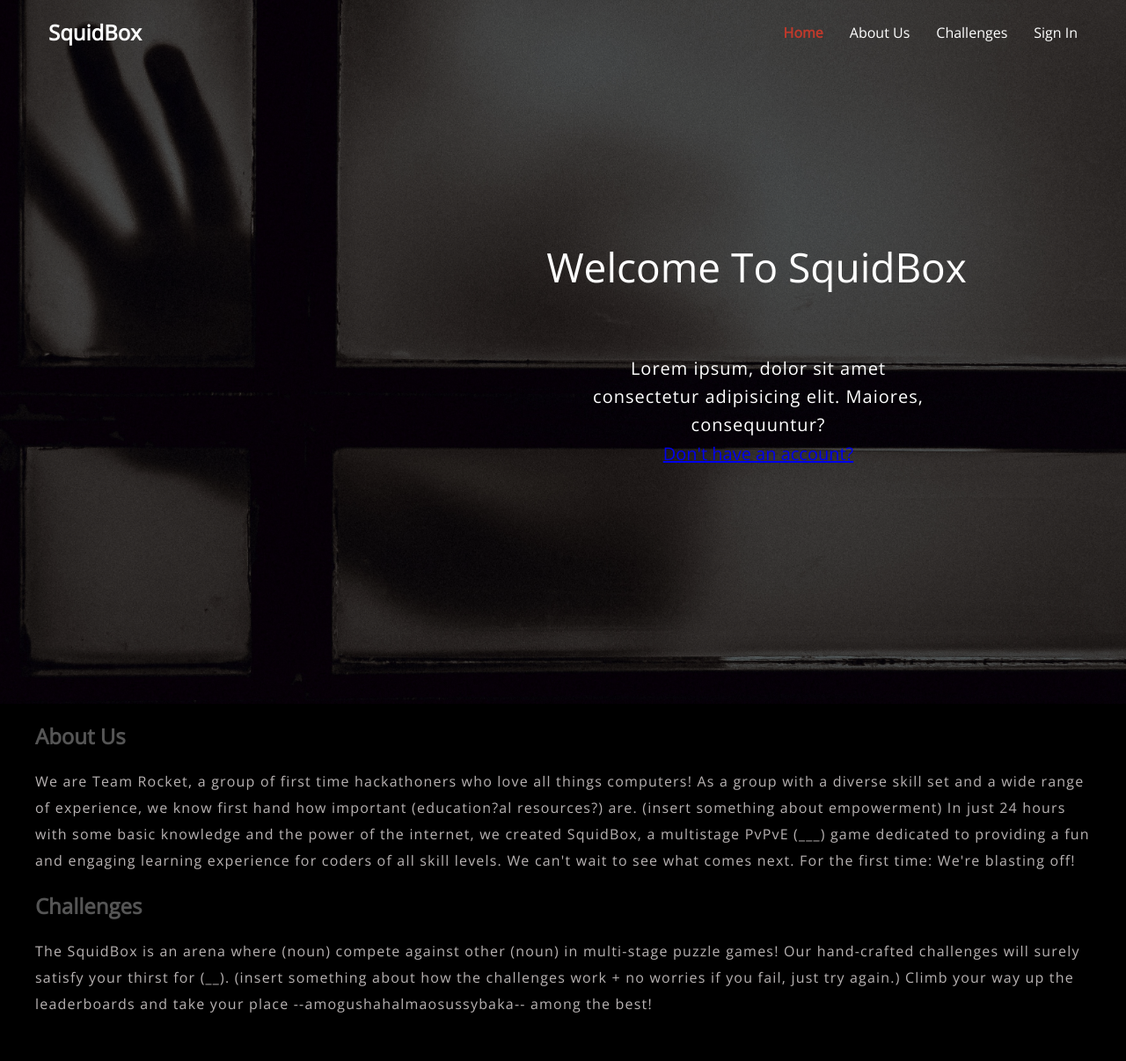
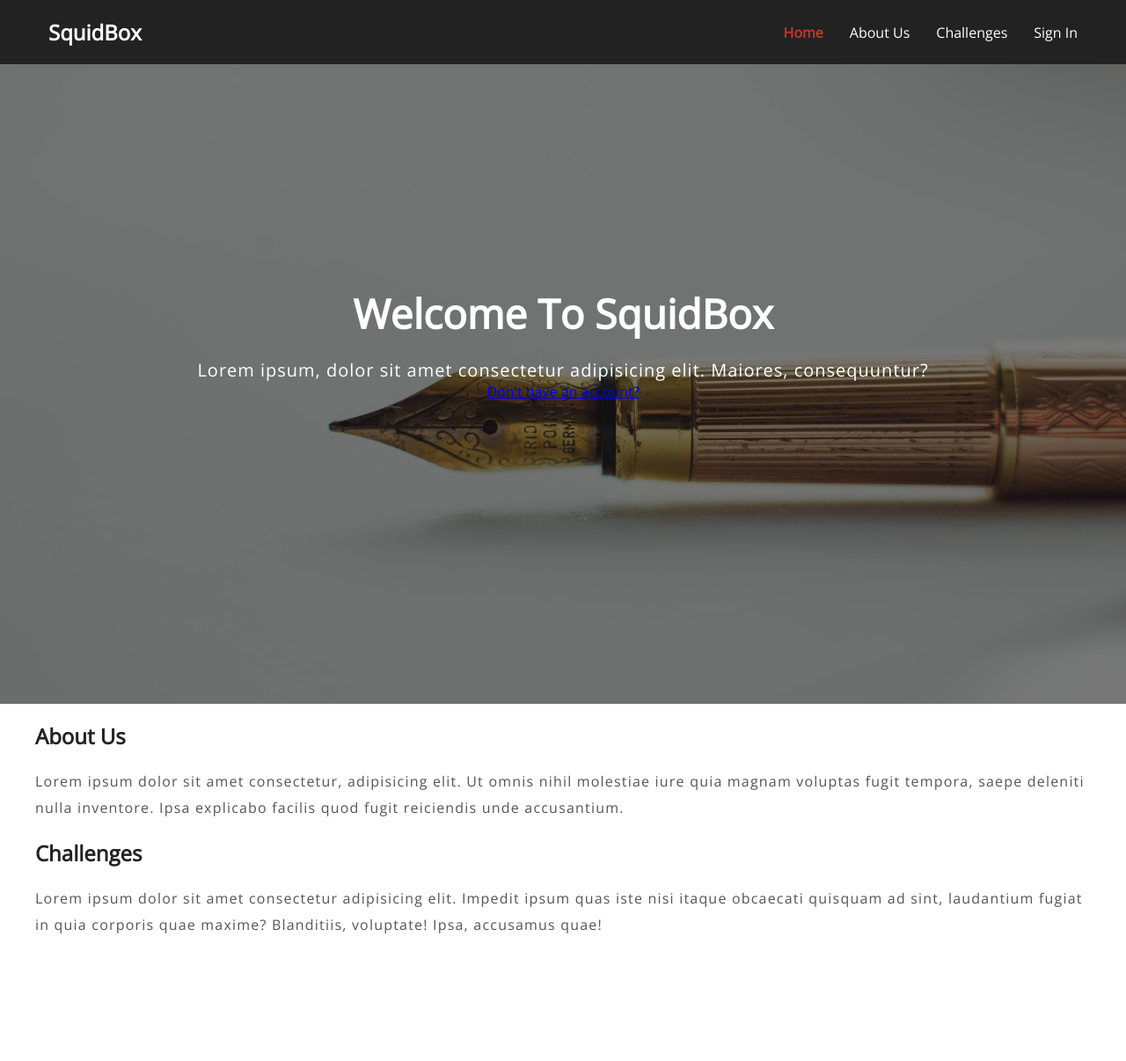
Before and after one commit to HV-2022-Team-Rocket/squidbox, a PHP site: page / in a window 1280 px wide. Shown: the whole page at 88% size. After the commit the page ends 1061 px from the top, so only its background shows below. Run offline with PHP 8.4, Linux system fonts and the light colour scheme.

Commit message:
new image

```diff
--- a/public/index.html
+++ b/public/index.html
@@ -30,20 +30,10 @@
 
     <section class="container content">
       <h2 class="title" id="about">About Us</h2>
-      <p>We are Team Rocket, a group of first time hackathoners who love all things computers! As a group with
-        a diverse skill set and a wide range of experience, we know first hand how important (education?al resources?) are.
-        (insert something about empowerment)
-        In just 24 hours with some basic knowledge and the power of the internet,
-        we created SquidBox, a multistage PvPvE (___) game dedicated to providing a fun and engaging learning experience
-         for coders of all skill levels.
-
-        We can't wait to see what comes next. For the first time: We're blasting off!</p>
+      <p>Lorem ipsum dolor sit amet consectetur, adipisicing elit. Ut omnis nihil molestiae iure quia magnam voluptas fugit tempora, saepe deleniti nulla inventore. Ipsa explicabo facilis quod fugit reiciendis unde accusantium.</p>
 
       <h3 class="title" id="puzzles">Challenges</h3>
-      <p>The SquidBox is an arena where (noun) compete against other (noun) in multi-stage puzzle games! Our hand-crafted
-        challenges will surely satisfy your thirst for (__). (insert something about how the challenges work + no worries
-        if you fail, just try again.)
-        Climb your way up the leaderboards and take your place --amogushahalmaosussybaka-- among the best!
+      <p>Lorem ipsum dolor sit amet consectetur adipisicing elit. Impedit ipsum quas iste nisi itaque obcaecati quisquam ad sint, laudantium fugiat in quia corporis quae maxime? Blanditiis, voluptate! Ipsa, accusamus quae!
         </p>
     </section>
 
--- a/public/styles/style.css
+++ b/public/styles/style.css
@@ -12,10 +12,6 @@ body {
   padding-bottom: 50px;
 }
 
-.description{
- background-color: black;
-}
-
 .container {
   max-width: 1200px;
   margin: 0 auto;
@@ -23,7 +19,7 @@ body {
 
 .nav {
   position: fixed;
-  background-color: rgba(34, 34, 34, 0);
+  background-color: #222;
   top: 0;
   left: 0;
   right: 0;
@@ -53,7 +49,7 @@ body {
 }
 
 .nav.active {
-  background-color: rgb(65, 64, 64);
+  background-color: #fff;
   box-shadow: 0 2px 10px rgba(0, 0, 0, 0.3);
 }
 
@@ -72,12 +68,11 @@ body {
 }
 
 .hero {
-  background-image: url('images/clem-onojeghuo-bg-unsplash.jpg');
+  background-image: url('images/art-lasovsky-8XddFc6NkBY-unsplash.jpg');
   background-repeat: no-repeat;
   background-size: cover;
-  background-position: bottom center;
+  background-position: top center;
   height: 100vh;
-  width: 100%;
   color: #fff;
   display: flex;
   justify-content: center;
@@ -86,7 +81,6 @@ body {
   position: relative;
   margin-bottom: 20px;
   z-index: -2;
-  flex-flow: row nowrap;
 }
 
 .hero::before {
@@ -116,45 +110,8 @@ body {
   margin: 20px 0;
 }
 
-.title{
-    color: #555;
-}
-.main_title {
-    position: absolute;
-    width: 480px;
-    height: 135px;
-    right: 180px;
-    top: 290px;
-    font-style: normal;
-    font-weight: 500;
-    font-size: 64px;
-    line-height: 67px;
-  }
-
-.text {
-    position: absolute;
-    width: 394px;
-    height: 96px;
-    right: 221px;
-    top: 403px;
-    font-style: normal;
-    font-weight: normal;
-    font-size: 20px;
-    line-height: 32px;
-  }
-  .link_text {
-    position: absolute;
-    width: 394px;
-    height: 96px;
-    right: 221px;
-    top: 500px;
-    font-style: normal;
-    font-weight: normal;
-    font-size: 20px;
-    line-height: 32px;
-  }
 .content p {
-  color: rgb(184, 179, 179);
+  color: #555;
   line-height: 30px;
   letter-spacing: 1.2px;
 }
```
Also changed, not shown: public/styles/images/art-lasovsky-8XddFc6NkBY-unsplash.jpg (added).
